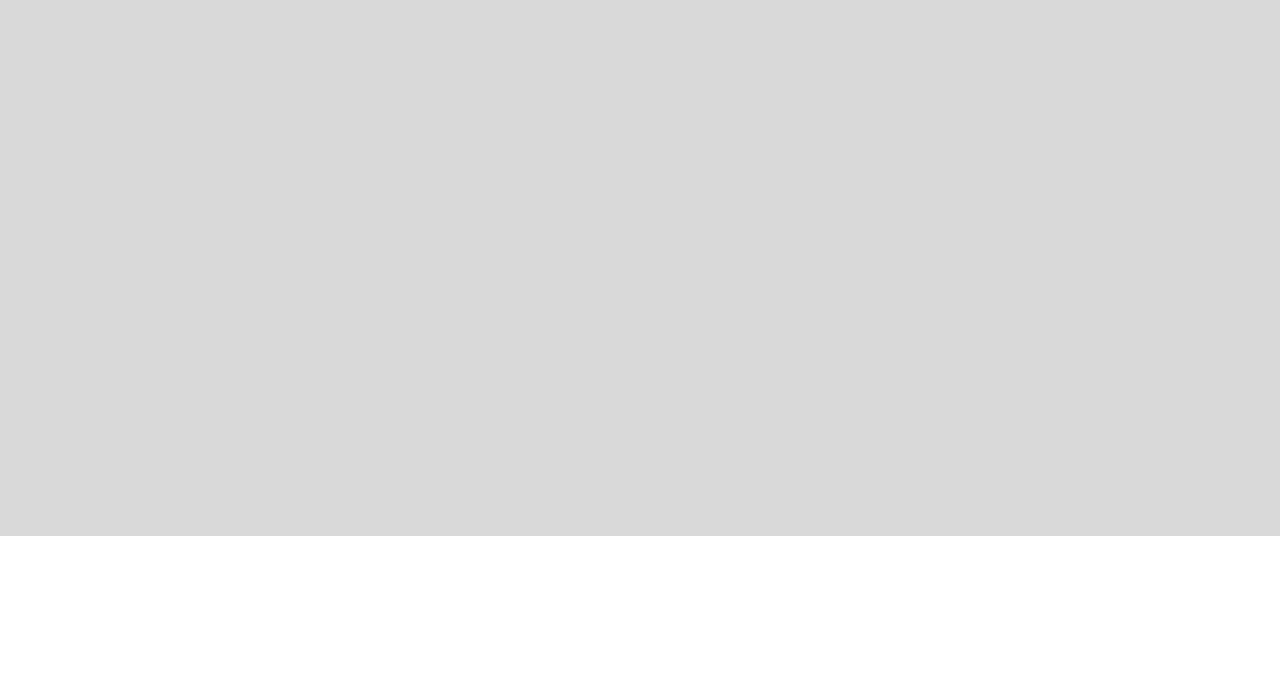
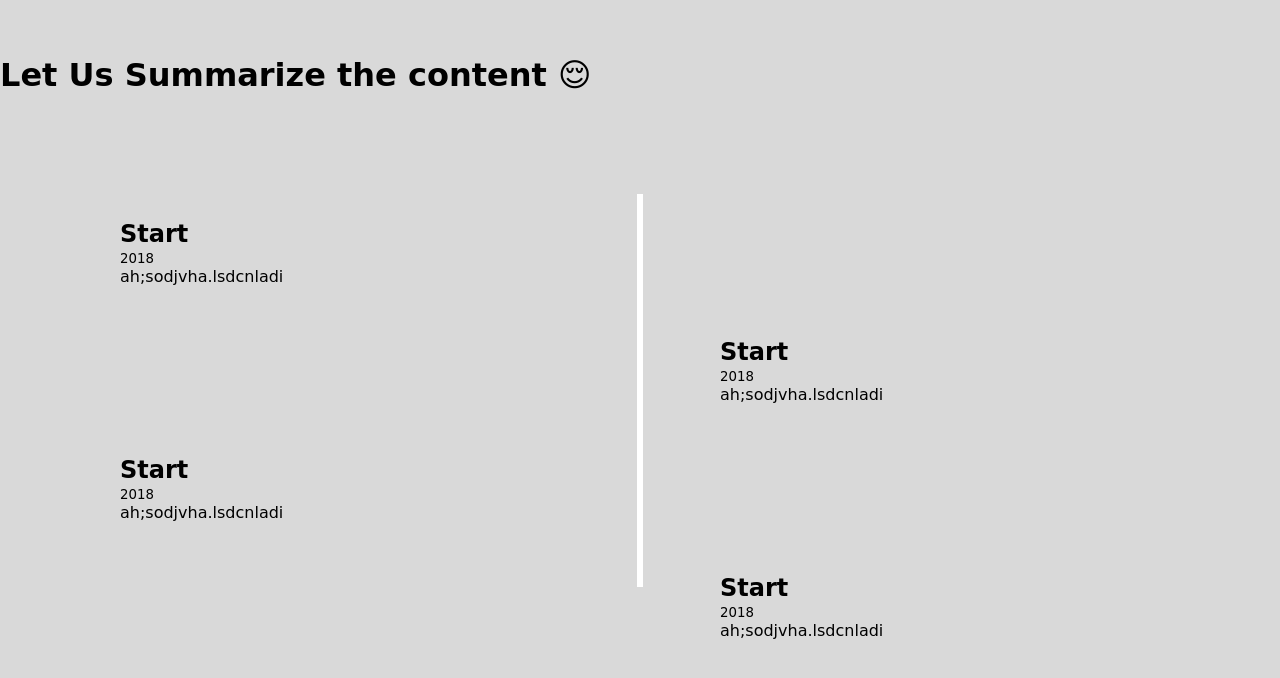
Before and after one commit to ASHISH26940/problem_1-2_SC_CSE, a plain HTML site: page index.html in a window 1280 px wide. Shown: the part 1864-2542 px from the top of the page. Before the commit the page ends 2400 px from the top, so only its background shows below. Drawn offline with Linux system fonts and the light colour scheme.

Commit message:
second commit

```diff
--- a/index.html
+++ b/index.html
@@ -10,10 +10,16 @@
 <body>
     <div class="nav">
         <div class="logo">Logo</div>
-        <ul>
+        <ul class="boxixons">
             <li>Home</li>
             <li>Conference details</li>
-
+            <li>Speakers</li>
+            <li>Sessions</li>
+            <li>Journal Submission</li>
+            <li>Contact</li>
+            <li>Login/SignUp</li>
+        </ul>
+        <div class="boxicons"></div>
     </div>
     <div class="main">
         <div class="page-1">
@@ -45,7 +51,39 @@
                 <img src="https://cdn.britannica.com/05/236505-050-17B6E34A/Elon-Musk-2022.jpg" alt="" class="img-2">
             </div>
         </div>
-        <div class="page-3"></div>
+        <div class="page-3">
+            <h1>Let Us Summarize the content &#128524</h1>
+            <div class="timeLine">
+                <div class="container left-contain">
+                    <div class="textbox">
+                        <h2>Start</h2>
+                        <small>2018</small>
+                        <p>ah;sodjvha.lsdcnladi</p>
+                    </div>
+                </div>
+                <div class="container right-contain">
+                    <div class="textbox">
+                        <h2>Start</h2>
+                        <small>2018</small>
+                        <p>ah;sodjvha.lsdcnladi</p>
+                    </div>
+                </div>
+                <div class="container left-contain">
+                    <div class="textbox">
+                        <h2>Start</h2>
+                        <small>2018</small>
+                        <p>ah;sodjvha.lsdcnladi</p>
+                    </div>
+                </div>
+                <div class="container right-contain">
+                    <div class="textbox">
+                        <h2>Start</h2>
+                        <small>2018</small>
+                        <p>ah;sodjvha.lsdcnladi</p>
+                    </div>
+                </div>
+            </div>
+        </div>
     </div>
 </body>
 </html>
--- a/style.css
+++ b/style.css
@@ -98,9 +98,10 @@ span{
 
 .page-2{
     width:100%;
-    height:100vh;
+    height:140vh;
     background: #d9d9d9;
     position: relative;
+    overflow: hidden;
 }
 
 .head1{
@@ -127,6 +128,8 @@ span{
     background: #d9d9d9;
     width:100%;
     height:100vh;
+    position: relative;
+    overflow: hidden;
 }
 
 ::-webkit-scrollbar{
@@ -138,10 +141,17 @@ span{
     display: flex;
     justify-content: space-between;
     padding:1em;
+    margin-top:2em;
 }
 
 .txt-3{
     width:80%;
+}
+
+.txt-3 h1:hover{
+    font-size: 35px;
+    transition-delay:.1s;
+    cursor: pointer;
 }
 
 .img-2{
@@ -152,7 +162,85 @@ span{
     padding-right:2em;
 }
 
+
 .txt3pg-2{
     font-size: 24px;
     width:90%;
 }
+
+.timeLine{
+    position: relative;
+    max-width:75em;
+    margin:6.25em auto;
+}
+
+.container{
+    padding:.625em 3.125em;
+    position: relative;
+    width:50%;
+
+}
+
+.textbox{
+    padding:1em 1.875em;
+    background: transparent;
+    position: relative;
+    border-radius: .375em;
+    width:65%;
+}
+
+.left-contain{
+    left:0;
+}
+.right-contain{
+    left:50%;
+}
+.media{
+    display: none;
+}
+.timeLine::after{
+    content:'';
+    position:absolute;
+    width:.375em;
+    height:100%;
+    background: #fff;
+    top:0;
+    left:50%;
+    margin-left:-.1875em;
+    z-index:1;
+    animation:moveline 6s linear forwards;
+}
+@keyframes moveline{
+    0%{
+        height:0;
+    }
+    100%{
+        height:100%;
+    }
+}
+
+@media only screen and (max-width: 768px)
+{
+
+    .boxicons{
+        width:1em;
+        height:1em;
+        background: #000;
+        margin-right: 1em;
+        display: block;
+    }
+    .boxicons:hover{
+        display: block;
+    }
+
+}
+
+@media only screen and (max-width: 979px)
+{
+    .page-1{
+        display: inline-block;
+        position: relative;
+        padding:0.5em;
+        height:180vh;
+    }
+}
```
